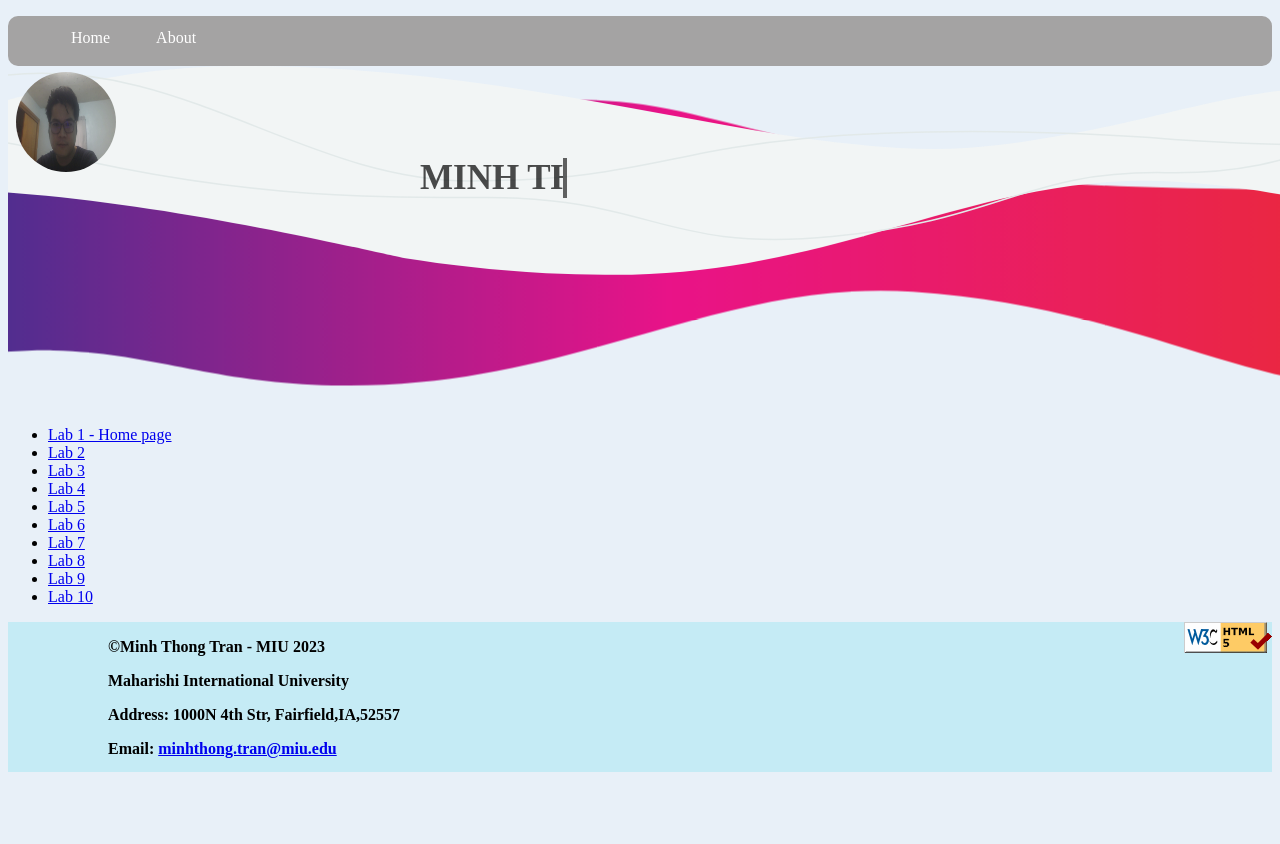
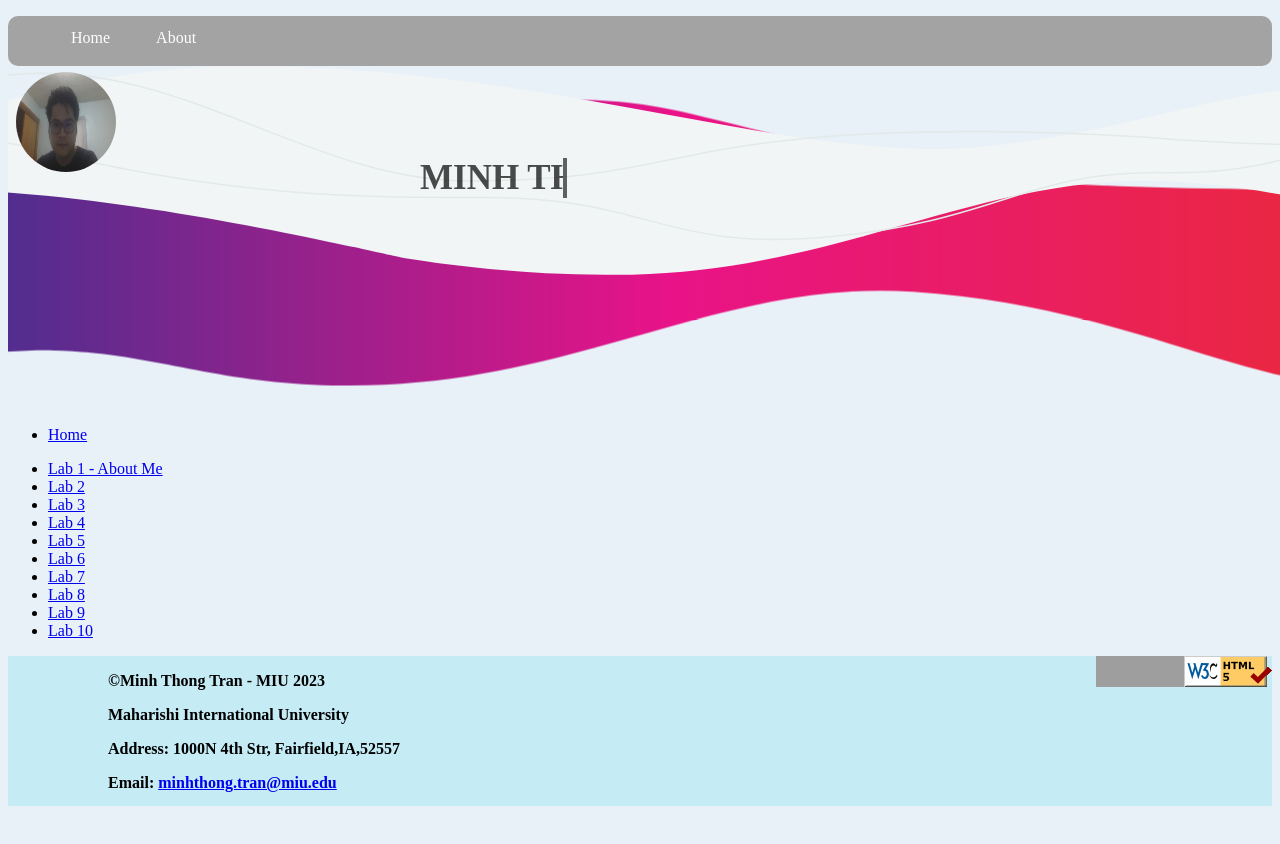
Before and after one commit to minhthongtran/minhthongtran.github.io, a plain HTML site: page index.html in a window 1280 px wide. Shown: the top 844 px of the page. Drawn offline with Linux system fonts and the light colour scheme; grey boxes are pictures that could not be loaded.

Commit message:
commit lab1 - 4 April 2023

```diff
--- a/index.html
+++ b/index.html
@@ -25,7 +25,10 @@
   </header>
   <div>
     <ul>
-      <li><a href="index.html">Lab 1 - Home page</a></li>
+      <li><a href="index.html">Home</a></li>
+    </ul>
+    <ul>
+      <li><a href="/lab1/index.html">Lab 1 - About Me</a></li>
       <li><a href="/lab2/index.html">Lab 2</a></li>
       <li><a href="/lab3/index.html">Lab 3</a></li>
       <li><a href="/lab4/index.html">Lab 4</a></li>
@@ -44,7 +47,11 @@
         <p>Address: 1000N 4th Str, Fairfield,IA,52557</p>
         <p>Email: <a href="#">minhthong.tran@miu.edu</a></p>
       </div>
-      <div style="float: right;"><a href="http://validator.w3.org/check/referer"><img src="/images/w3c-html5-logo.png" alt="html validator"/></a>
+      <div style="float: right;">
+        <a href="http://validator.w3.org/check?uri=referer"
+            onclick="this.href='http://validator.w3.org/check?uri=' + document.URL"><img
+            src="http://www.w3.org/Icons/valid-xhtml10"
+            alt="Valid XHTML 1.0!" height="31" width="88" /><img src="/images/w3c-html5-logo.png" alt="html validator"/></a>
       </div>
   </footer>
 </body>
```
